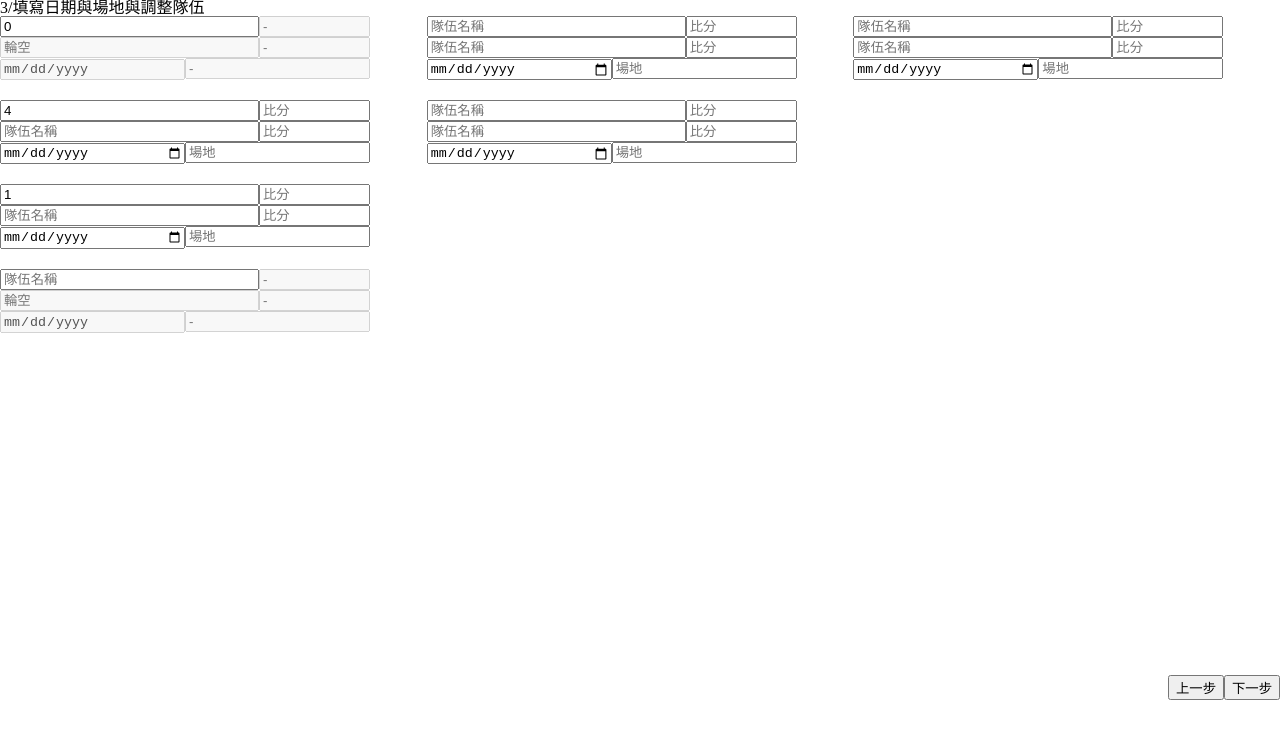
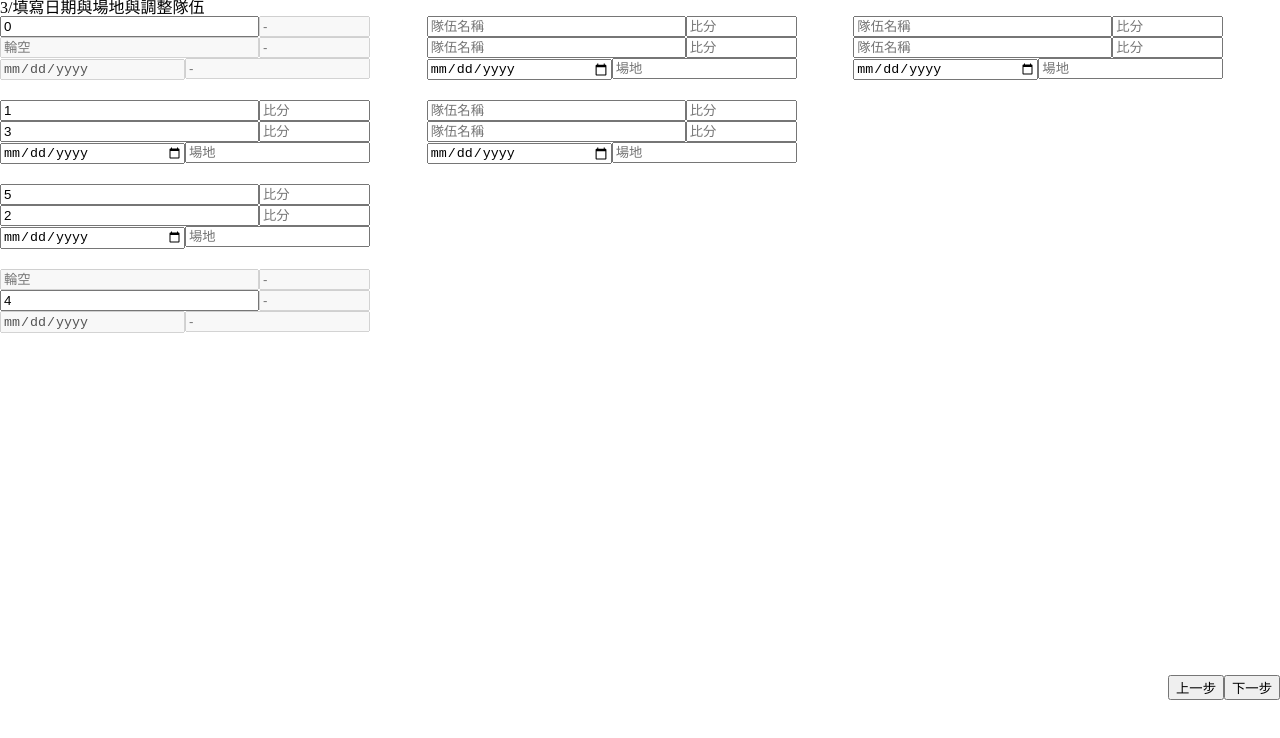
Before and after one commit to wenyo/yue-pai, a Vue app: page /step_three in a window 1280 px wide. Shown: the top 738 px of the page. Built offline with nearby package versions, Linux system fonts and the light colour scheme.

Commit message:
round one rule: add game info

```diff
--- a/src/components/Match.vue
+++ b/src/components/Match.vue
@@ -6,16 +6,17 @@
         type="text"
         name=""
         id=""
-        placeholder="隊伍名稱"
-        :value="game.player1.id"
+        :placeholder="placeholderHomeTeam"
+        :value="valueHomeTeam"
+        :disabled="game.bye && game.player1.id === ''"
       />
       <input
         class="w-30"
         type="number"
         name=""
         id=""
-        :placeholder="this.game.bye ? '-' : '比分'"
-        :disabled="this.game.bye"
+        :placeholder="game.bye ? '-' : '比分'"
+        :disabled="game.bye"
       />
     </div>
     <div>
@@ -24,56 +25,70 @@
         type="text"
         name=""
         id=""
-        :value="game.player2.id"
-        :placeholder="this.game.bye ? '輪空' : '隊伍名稱'"
-        :disabled="this.game.bye"
+        :value="valueAwayTeam"
+        :placeholder="placeholderAwayTeam"
+        :disabled="game.bye && game.player2.id === ''"
       />
       <input
         class="w-30"
         type="number"
         name=""
         id=""
-        :placeholder="this.game.bye ? '-' : '比分'"
-        :disabled="this.game.bye"
+        :placeholder="game.bye ? '-' : '比分'"
+        :disabled="game.bye"
       />
     </div>
     <div>
-      <input class="w-50" type="date" name="" id="" :disabled="this.game.bye" />
+      <input class="w-50" type="date" name="" id="" :disabled="game.bye" />
       <input
         class="w-50"
         type="text"
         name=""
         id=""
-        :placeholder="this.game.bye ? '-' : '場地'"
-        :disabled="this.game.bye"
+        :placeholder="game.bye ? '-' : '場地'"
+        :disabled="game.bye"
       />
     </div>
   </li>
 </template>
 
 <script>
+const ROUND_ONE = 1;
+
 export default {
   props: ["game", "idx", "round"],
   computed: {
     valueHomeTeam() {
-      switch (this.round) {
-        case 1:
-          break;
-
-        default:
-          break;
-      }
-      return "";
+      return this.valueGet("player1");
     },
     valueAwayTeam() {
+      return this.valueGet("player2");
+    },
+    placeholderHomeTeam() {
+      return this.placeholderGet("player1");
+    },
+    placeholderAwayTeam() {
+      return this.placeholderGet("player2");
+    },
+  },
+  methods: {
+    placeholderGet(playerKey) {
       switch (this.round) {
-        case 1:
-          break;
-
+        case ROUND_ONE:
+          return this.game.bye && this.game[playerKey].id === ""
+            ? "輪空"
+            : "隊伍名稱";
         default:
-          break;
+          return "隊伍名稱";
       }
-      return "";
+    },
+    valueGet(playerKey) {
+      switch (this.round) {
+        case ROUND_ONE:
+          return this.game[playerKey].id;
+        default:
+          return "";
+      }
     },
   },
 };
--- a/src/store/index.js
+++ b/src/store/index.js
@@ -15,18 +15,18 @@ const GAME_FORM = {
     //round 1
     id: "",
     //round others
-    type: "",
+    game_type: "",
     sort: [],
-    win: true,
+    winner_chose: true,
   },
   player2: {
     score: -1,
     //round 1
     id: "",
     //round others
-    type: "",
+    game_type: "",
     sort: [],
-    win: true,
+    winner_chose: true,
   },
   place: "",
   time: "",
@@ -93,7 +93,6 @@ function GameSortGet(gameLen) {
 
   return result;
 }
-console.log(GameSortGet(64));
 
 export default createStore({
   state: {
@@ -130,6 +129,7 @@ export default createStore({
       state.teamInfo[idx].is_seed = is_seed;
     },
     roundOneInfo(state, { gameLen }) {
+      const playerCountInGame = 2;
       const roundOne = Array.from({ length: gameLen }, () =>
         JSON.parse(JSON.stringify(GAME_FORM))
       );
@@ -138,51 +138,47 @@ export default createStore({
       const seedPlayer = state.teamInfo
         .filter((team) => team.is_seed)
         .map((v) => v.id);
+      let seedCount = seedPlayer.length;
 
       // not seed
       const notSeedPlayer = state.teamInfo
         .filter((team) => !team.is_seed)
         .map((v) => v.id);
-      let notSeedIdx = 0;
-
-      //seed
-      const SeedCount = Math.floor(seedPlayer.length / 2);
-      let SeedIdx = 0;
-      const frontSeedCount = SeedCount + (SeedCount % 2);
-      const behindSeedCount = roundOne.length - SeedCount - 1;
+      let notSeedCount = notSeedPlayer.length;
 
       // bye
-      const byeCount = gameLen * 2 - state.teamCount;
-      const frontByeGameCount = Math.floor(byeCount / 2) + (byeCount % 2);
-      const behindByeGameCount = roundOne.length - Math.floor(byeCount / 2);
+      let byeCount = gameLen * 2 - state.teamCount;
 
-      for (const gameIdx in roundOne) {
-        // bye
-        if (byeCount > 0) {
-          if (gameIdx < frontByeGameCount || gameIdx >= behindByeGameCount) {
-            roundOne[gameIdx].bye = true;
-          }
+      // sort order
+      const sortOrder = GameSortGet(gameLen * playerCountInGame);
+
+      for (const order of sortOrder) {
+        console.log("order", order);
+        const gameIdx = Math.floor(order / playerCountInGame);
+        const playerKey =
+          order % playerCountInGame === 0 ? "player1" : "player2";
+        let gameInfo = roundOne[gameIdx];
+
+        if (!gameInfo.bye && byeCount > 0) {
+          gameInfo.bye = true;
+          byeCount--;
         }
 
-        // play: seed wrong
-        if (gameIdx < frontSeedCount || gameIdx > behindSeedCount) {
-          roundOne[gameIdx].player1.id = seedPlayer[SeedIdx];
-          SeedIdx++;
-        } else {
-          roundOne[gameIdx].player1.id = notSeedPlayer[notSeedIdx];
-          notSeedIdx++;
+        if (seedCount > 0) {
+          gameInfo[playerKey].id = seedPlayer[seedPlayer.length - seedCount];
+          seedCount--;
+        } else if (!gameInfo.bye) {
+          gameInfo[playerKey].id =
+            notSeedPlayer[notSeedPlayer.length - notSeedCount];
+          notSeedCount--;
         }
 
-        //
-        // if(){
-        //   roundOne[gameIdx].player1.id = notSeedPlayer[notSeedIdx];
-        //   roundOne[gameIdx].player2.id = notSeedPlayer[++notSeedIdx];
-        //   notSeedIdx++;
-        // }
+        roundOne[gameIdx] = gameInfo;
       }
 
       let newGameInfo = Object.assign([], state.gameInfo);
       newGameInfo.unshift(roundOne);
+      console.log(newGameInfo);
       state.gameInfo = newGameInfo;
     },
     roundOther(state, { round, gameLen }) {
@@ -199,7 +195,7 @@ export default createStore({
         )
       );
       state.gameInfo = newGameInfo;
-      console.log(newGameInfo);
+      // console.log(newGameInfo);
     },
   },
   actions: {
```
